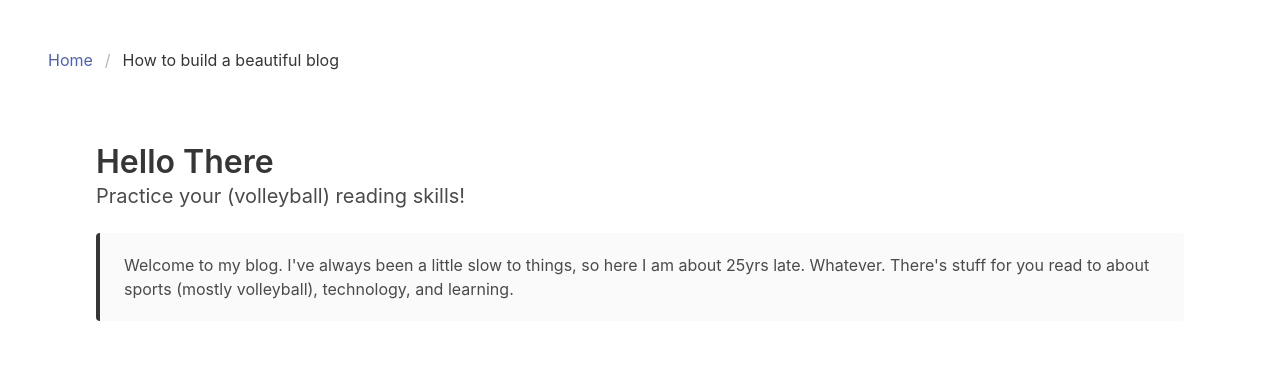
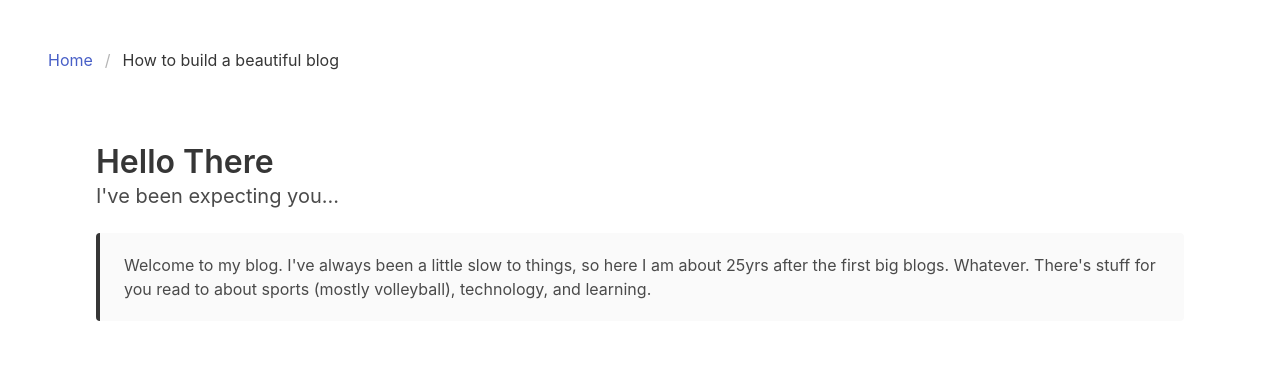
Before and after one commit to eli1797/Learning_Vue, a Vue app in the folder blog/: page / in a window 1280 px wide. Shown: the top 371 px of the page. Built offline with nearby package versions, Linux system fonts and the light colour scheme.

Commit message:
aesthetic changes
thinking I might remove the all posts in favor of a recent post or just a footer

```diff
--- a/blog/src/views/Home.vue
+++ b/blog/src/views/Home.vue
@@ -7,11 +7,11 @@
       <div class="container">
         <h1 class="title">Hello There</h1>
         <p class="subtitle">
-          Practice your (volleyball) reading skills!
+          I've been expecting you...
         </p>
         <article class="message is-dark">
           <div class="message-body">
-            Welcome to my blog. I've always been a little slow to things, so here I am about 25yrs late. Whatever. There's stuff for you read to about sports (mostly volleyball), technology, and learning.
+            Welcome to my blog. I've always been a little slow to things, so here I am about 25yrs after the first big blogs. Whatever. There's stuff for you read to about sports (mostly volleyball), technology, and learning.
           </div>
         </article>
       </div>
```
